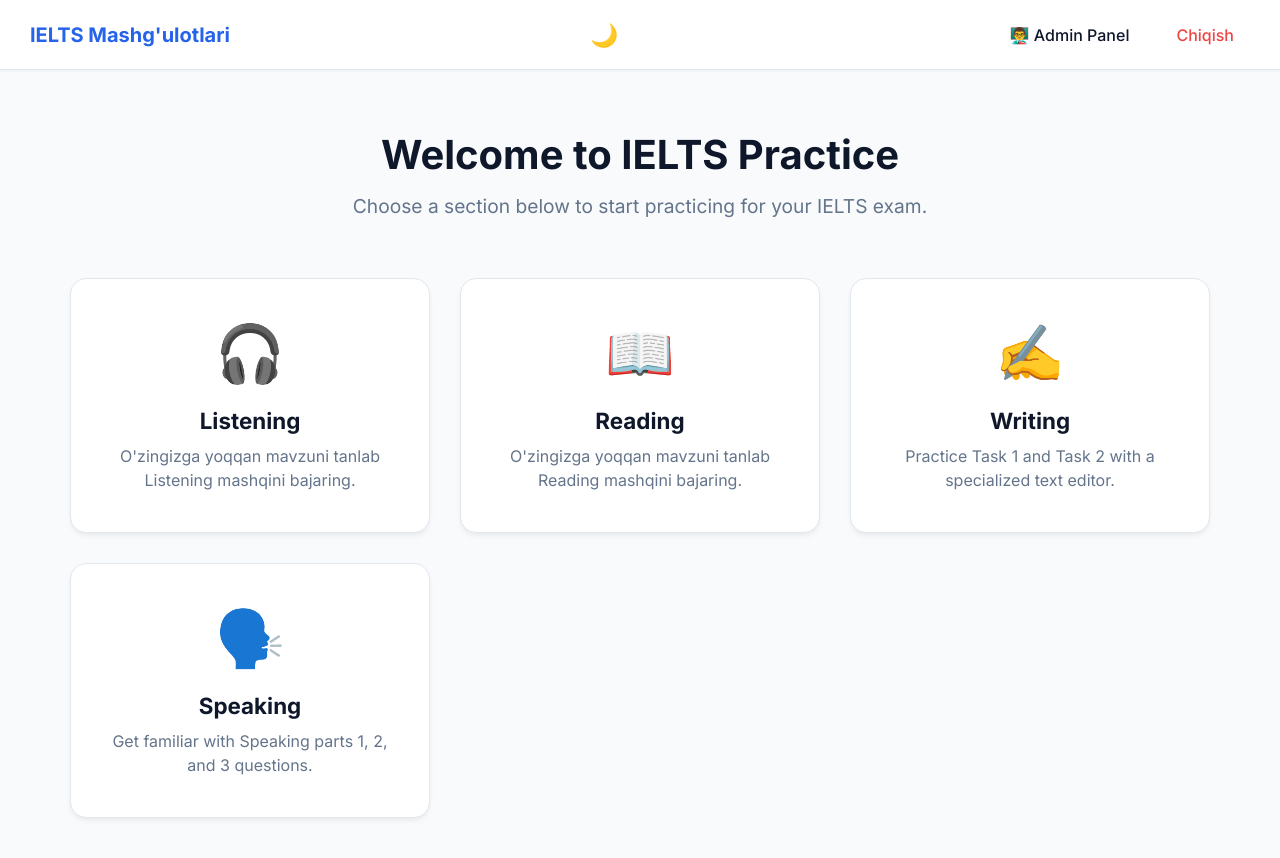
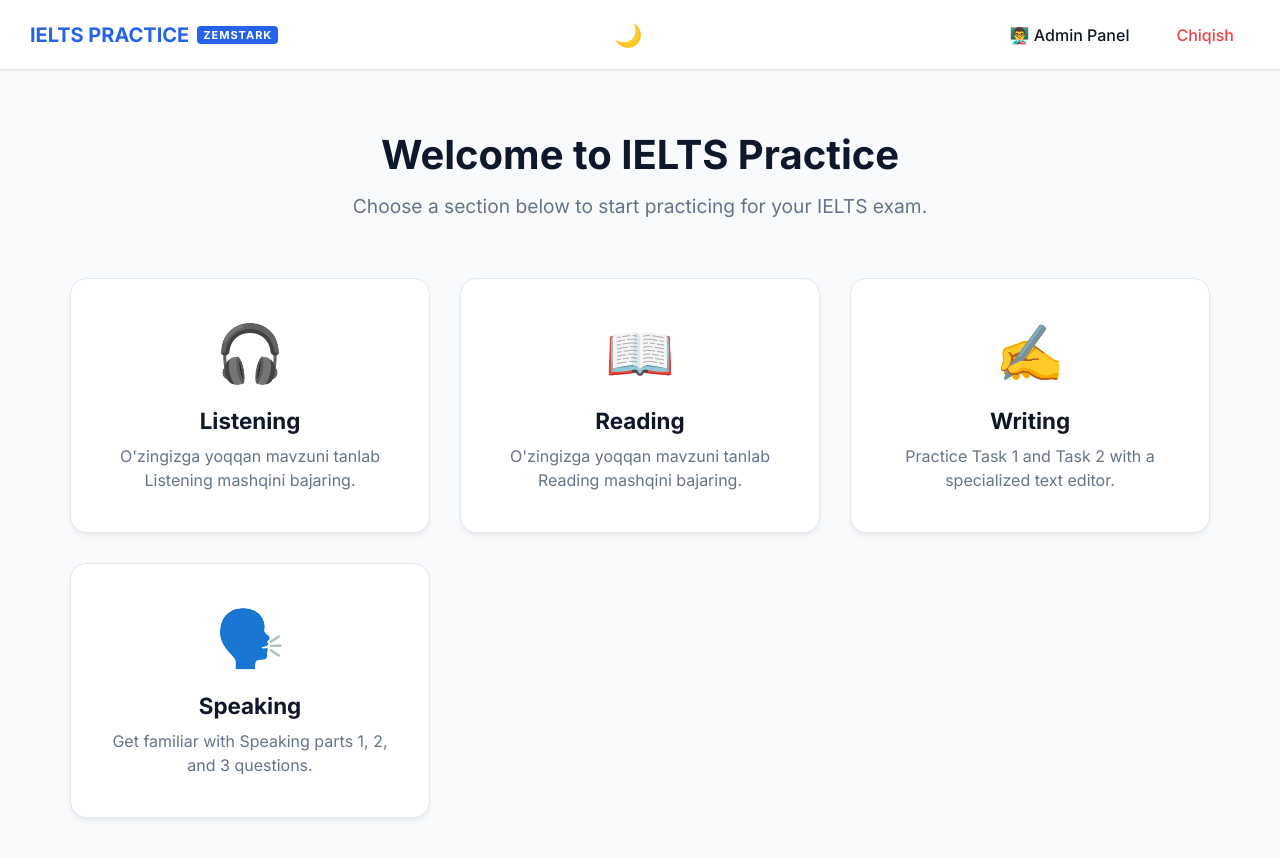
Before and after one commit to Ibrohim8656/ielts-sayt, a website: page index.html in a window 1280 px wide. Drawn offline with Linux system fonts and the light colour scheme; sample sign-in values are in the browser's storage.

Commit message:
Rebrand to IELTS PRACTICE ZEMSTARK and fix light mode visibility

```diff
--- a/index.html
+++ b/index.html
@@ -4,7 +4,7 @@
 <head>
     <meta charset="UTF-8">
     <meta name="viewport" content="width=device-width, initial-scale=1.0">
-    <title>IELTS Practice - Home</title>
+    <title>IELTS PRACTICE ZEMSTARK - Home</title>
     <link rel="stylesheet" href="style.css">
     <script>if (!localStorage.getItem('token')) { window.location.href = 'login.html'; }</script>
 </head>
@@ -14,8 +14,7 @@
     <!-- Navbar -->
     <header class="app-header">
         <div class="brand">
-            <h1><a href="index.html" style="color:var(--primary-color); text-decoration:none;">IELTS Mashg'ulotlari</a>
-            </h1>
+            <h1><a href="index.html">IELTS PRACTICE <span class="brand-sub">ZEMSTARK</span></a></h1>
         </div>
         <div style="display: flex; align-items: center;">
             <button class="theme-toggle" onclick="toggleTheme()" id="theme-icon">🌙</button>
--- a/style.css
+++ b/style.css
@@ -55,7 +55,24 @@
 .brand h1 {
     font-size: 1.25rem;
     font-weight: 700;
+}
+
+.brand h1 a {
+    text-decoration: none;
     color: var(--primary-color);
+    display: flex;
+    align-items: center;
+}
+
+.brand-sub {
+    font-size: 0.55em;
+    font-weight: 800;
+    margin-left: 8px;
+    background: var(--primary-color);
+    color: white;
+    padding: 2px 6px;
+    border-radius: 4px;
+    letter-spacing: 1px;
 }
 
 .back-link {
```
Also changed, not shown: admin.html (+2 -3 lines), listening.html (+2 -3 lines), listening_topics.html (+2 -3 lines), login.html (+2 -2 lines), profile.html (+2 -2 lines), reading.html (+2 -3 lines), reading_topics.html (+2 -3 lines), register.html (+2 -2 lines), reset.html (+2 -3 lines), speaking.html (+2 -3 lines), writing.html (+2 -3 lines).
